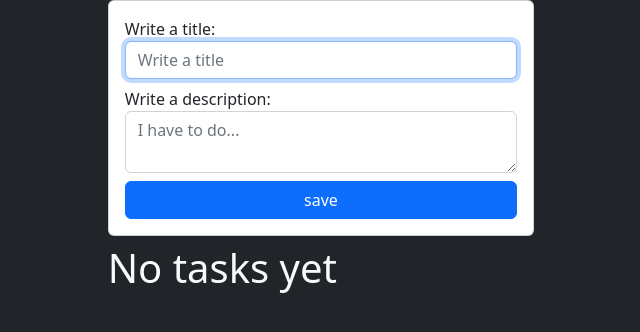
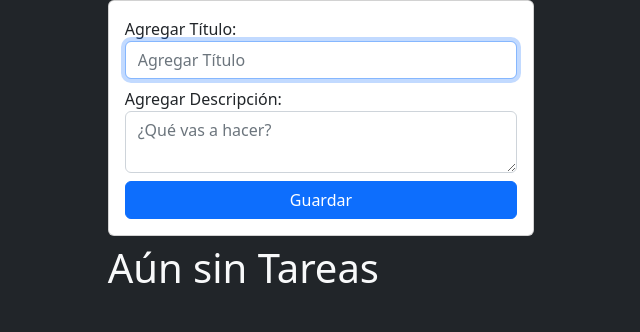
Before and after one commit to jcatalaninacap/EVA_2_Backend2024, a Django app: page /tasks/ in a window 1280 px wide. Shown: the top 332 px of the page, without its empty margins (319-959 px from the left). Run offline with Django 5.2, Linux system fonts and the light colour scheme; data that the repository does not hold is empty.

Commit message:
seteando

```diff
--- a/djangocrud/settings.py
+++ b/djangocrud/settings.py
@@ -110,7 +110,7 @@ AUTH_PASSWORD_VALIDATORS = [
 # Internationalization
 # https://docs.djangoproject.com/en/5.1/topics/i18n/
 
-LANGUAGE_CODE = 'en-us'
+LANGUAGE_CODE = 'es-cl'
 
 TIME_ZONE = 'UTC'
 
--- a/tasks/templates/list_tasks.html
+++ b/tasks/templates/list_tasks.html
@@ -1,70 +1,60 @@
 {% load static %}
 
 <!DOCTYPE html>
-<html lang="en">
-  <head>
-    <meta charset="UTF-8" />
-    <meta http-equiv="X-UA-Compatible" content="IE=edge" />
-    <meta name="viewport" content="width=device-width, initial-scale=1.0" />
-    <title>Django CRUD</title>
+<html lang="es">
+<head>
+    <meta charset="UTF-8">
+    <meta name="viewport" content="width=device-width, initial-scale=1.0">
+    <title>EVA_2_DJANGO</title>
     <link rel="stylesheet" href="{% static 'main.css' %}" />
     <link
       href="https://cdn.jsdelivr.net/npm/bootstrap@5.2.0-beta1/dist/css/bootstrap.min.css"
       rel="stylesheet"
       integrity="sha384-0evHe/X+R7YkIZDRvuzKMRqM+OrBnVFBL6DOitfPri4tjfHxaWutUpFmBp4vmVor"
-      crossorigin="anonymous"
-    />
+      crossorigin="anonymous"/>
   </head>
+
   <body class="bg-dark">
     <div class="col-md-4 offset-md-4">
       {{error}}
 
       <!-- Create Form -->
-      <form
-        action="{% url 'create_task' %}"
-        method="POST"
-        class="card card-body mb-2"
-      >
+      <form action="{% url 'create_task' %}" method="POST" class="card card-body mb-2">
         {% csrf_token %}
 
-        <label for="title">Write a title:</label>
-        <input
-          type="text"
-          name="title"
-          placeholder="Write a title"
+        <label for="title">Agregar Título:</label>
+        <input type="text" name="title" placeholder="Agregar Título"
+          class="form-control mb-2" autofocus required/>
+
+        <label for="description">Agregar Descripción:</label>
+        <textarea name="description" id="description" rows="2"
           class="form-control mb-2"
-          autofocus
-        />
+          placeholder="¿Qué vas a hacer?" required></textarea>
 
-        <label for="description">Write a description:</label>
-        <textarea
-          name="description"
-          id="description"
-          rows="2"
-          class="form-control mb-2"
-          placeholder="I have to do..."
-        ></textarea>
-        <button class="btn btn-primary">save</button>
+        <button class="btn btn-primary">Guardar</button>
       </form>
 
-      <!-- List Tasks -->
+      <!-- Listar Tareas -->
       {% for task in tasks %}
       <div class="list-group">
         <div
-          class="card card-body bg-secondary text-light d-flex flex-row justify-content-between mb-2"
-        >
+          class="card card-body bg-secondary text-light d-flex flex-row justify-content-between mb-2">
+
           <div>
             <h3 class="h6">{{task.title}}</h3>
             <p>{{task.description}}</p>
           </div>
+
           <form action="{% url 'delete_task' task.id %}" method="POST">
             {% csrf_token %}
-            <button class="btn btn-danger">Delete</button>
+            <button class="btn btn-danger">Eliminar</button>
           </form>
+
         </div>
+
       </div>
       {% empty %}
-      <h1 class="text-light">No tasks yet</h1>
+      <h1 class="text-light">Aún sin Tareas</h1>
       {% endfor %}
     </div>
   </body>
--- a/tasks/views.py
+++ b/tasks/views.py
@@ -3,24 +3,25 @@ from .models import Task
 
 # Create your views here.
 def list_tasks(request):
-    tasks = Task.objects.all()
-    return render(request, "list_tasks.html", {"tasks": tasks})
+    listaTareas = Task.objects.all()
+    return render(request, "list_tasks.html", {"tasks": listaTareas})
 
 
 def create_task(request):
-    new_title = request.POST["title"]
-    new_description = request.POST["description"]
-    if new_title == "" or new_description == "":
-        tasks = Task.objects.all()
+    nuevoTitulo = request.POST["title"]
+    nuevaDescripcion= request.POST["description"]
+
+    if nuevoTitulo == "" or nuevaDescripcion == "":
+        tareas = Task.objects.all()
         return render(
-            request, "list_tasks.html", {"tasks": tasks, "error": "Title and description is required"}
+            request, "list_tasks.html", {"tasks": tareas, "error": "Debes ingresar título y descripción"}
         )
-    task = Task(title=new_title, description=new_description)
-    task.save()
+    crearTarea = Task(title=nuevoTitulo, description=nuevaDescripcion)
+    crearTarea.save()
     return redirect("/tasks/")
 
 
 def delete_task(request, task_id):
-    task = Task.objects.get(id=task_id)
-    task.delete()
+    borrarTarea = Task.objects.get(id=task_id)
+    borrarTarea.delete()
     return redirect("/tasks/")
```
